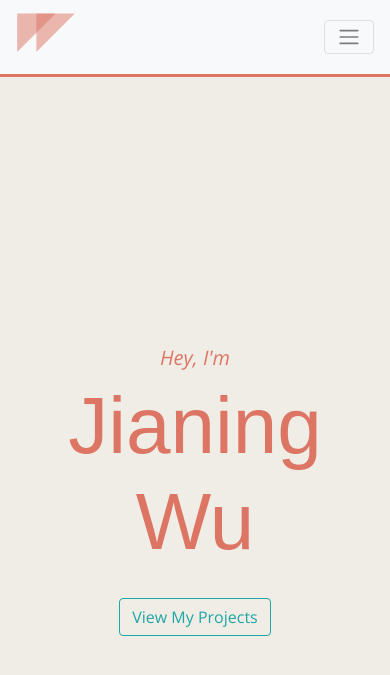
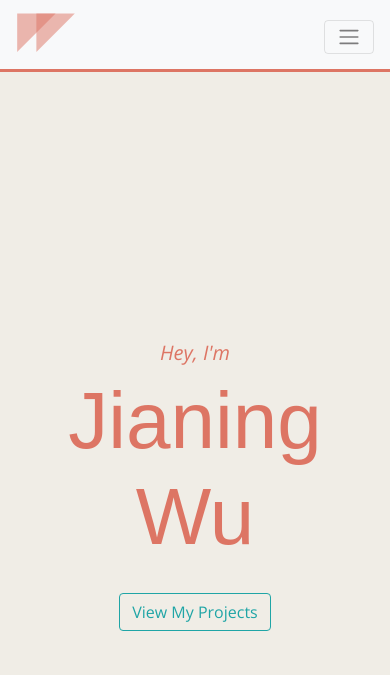
Before and after one commit to JIWU6498/wujenny.com, a Jekyll site: the page built from index.md, in a window 390 px wide and 900 px high. Shown: the top 675 px of the window. Built offline with Jekyll 4.4.1, drawn with Linux system fonts in a browser that asks for light colours; nearby versions of some CDN libraries; some web fonts are replaced.

Commit message:
modify header media query

```diff
--- a/assets/css/styles.css
+++ b/assets/css/styles.css
@@ -76,6 +76,11 @@ body {
 /* ============================================= */
 #nav {
   border-bottom: 3px solid #dd7564;
+}
+@media (max-width: 480px) {
+  #nav {
+    height: 8vh;
+  }
 }
 
 .nav-item {
--- a/scss/component/_navigation.scss
+++ b/scss/component/_navigation.scss
@@ -5,6 +5,10 @@
     // height:8vh;
     border-bottom:3px solid $primary;
     // font-family: 'Alatsi', sans-serif;
+
+    @include media-query-s($break-s) {
+        height: 8vh;
+    }
 }
 
 .nav-item {
--- a/scss/utilities/_function.scss
+++ b/scss/utilities/_function.scss
@@ -3,6 +3,12 @@
     @media (min-width:#{$break-m}) {
        @content;
     }
+ }
+
+ @mixin media-query-s($break-s){
+   @media(max-width:$break-s){
+     @content;
+   }
  }
 
  @mixin large {
--- a/scss/utilities/_variables.scss
+++ b/scss/utilities/_variables.scss
@@ -8,6 +8,7 @@ $grey:#706F6C;
 
 
 $break-m:720px;
+$break-s:480px;
 
 //Caymon CSS
 // Breakpoints
```
